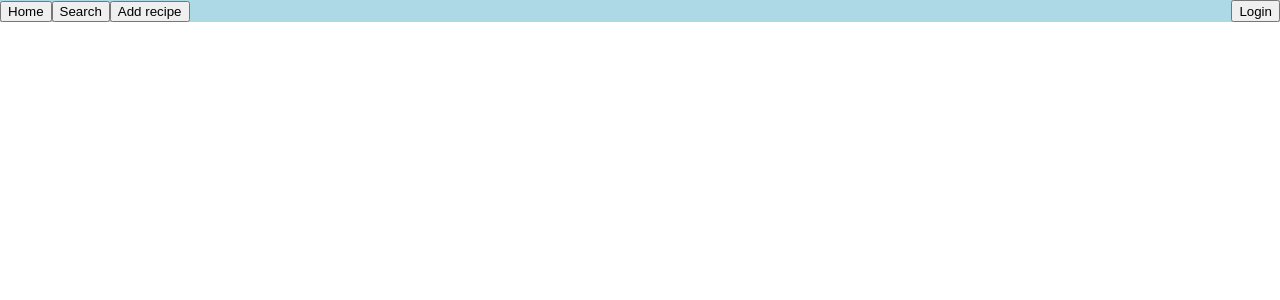
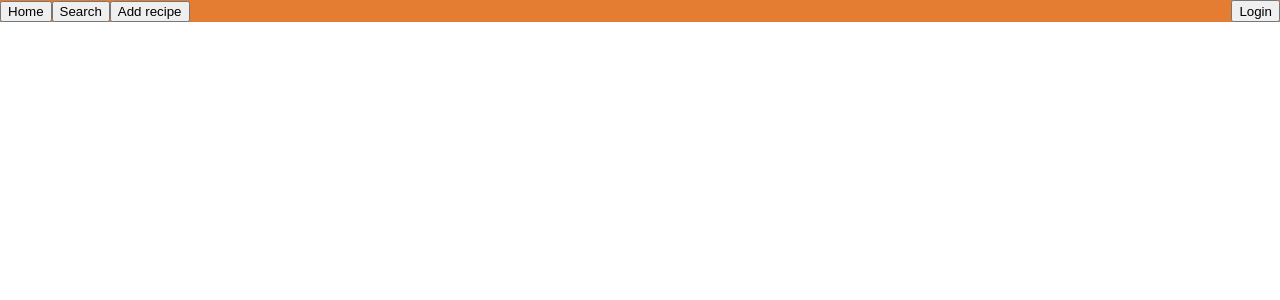
Before and after one commit to andrisgombos/recipebook, a React (Create React App) app: page /header in a window 1280 px wide. Shown: the top 300 px of the page. Built offline with nearby package versions, Linux system fonts and the light colour scheme; the HTML template or start-up script is replaced by a standard one.

Commit message:
minor changes

```diff
--- a/src/comp/header/style.js
+++ b/src/comp/header/style.js
@@ -5,5 +5,5 @@ export const HeaderContainer = styled.div`
     width: 100%;
     justify-content: space-between;
     top: 0;
-    background-color: lightblue;
+    background-color: #e47d32;
     `
```
